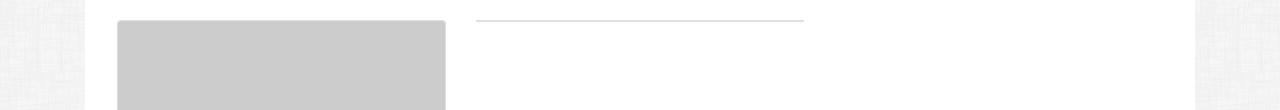
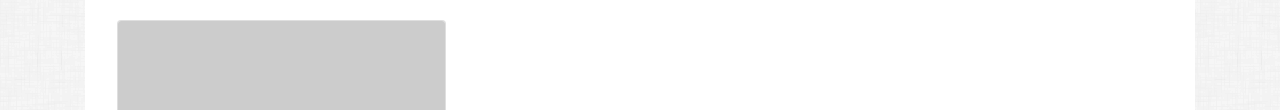
Before and after one commit to jaepgh/Bootstrap-Portfolio, a plain HTML site: page portafolio.html in a window 1280 px wide. Shown: the part 810-920 px from the top of the page. Drawn offline with nearby package versions, Linux system fonts and the light colour scheme; placeholder pictures from the web are drawn by us.

Commit message:
Emty card corrected

```diff
--- a/portafolio.html
+++ b/portafolio.html
@@ -105,9 +105,7 @@
                     </div>
                 </div>
                 <div class="col-md-4">
-                    <div class="card mb-4">
-                        <!--Empty Card-->
-                    </div>
+                    <!--Empty Card-->
                 </div>
                 <div class="col-md-4">
                     <!--Empty Card-->
```
